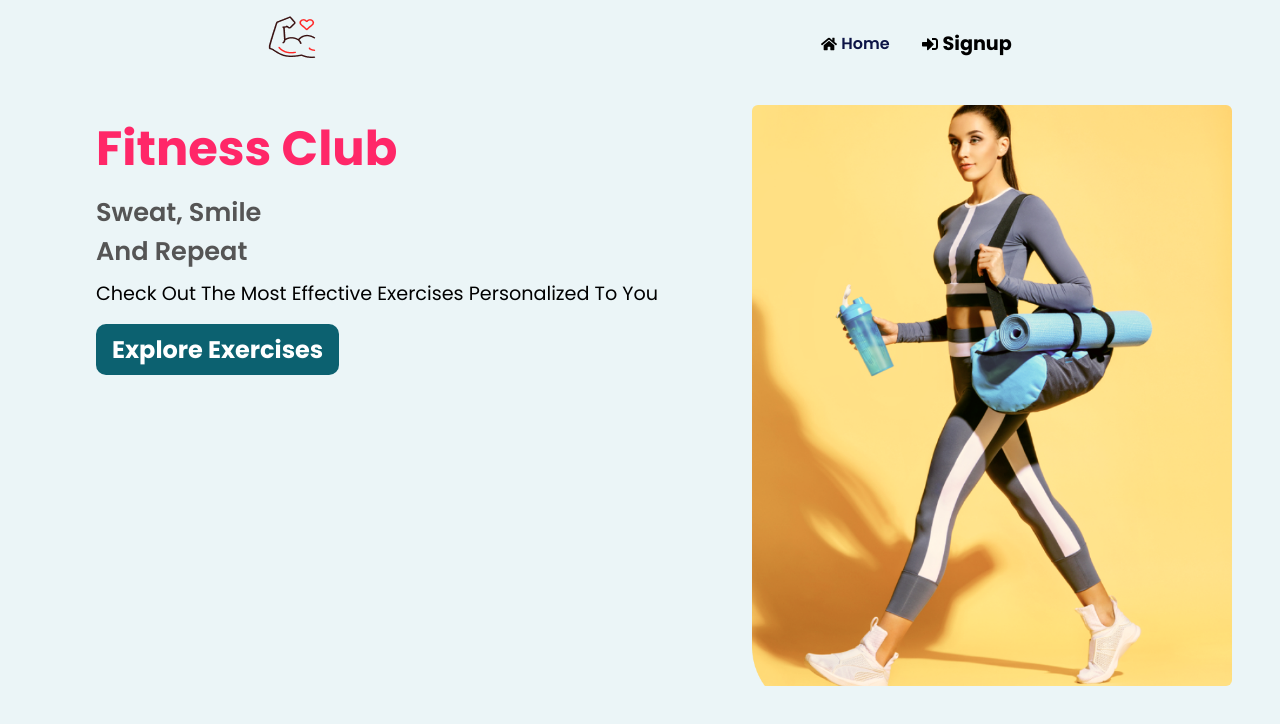
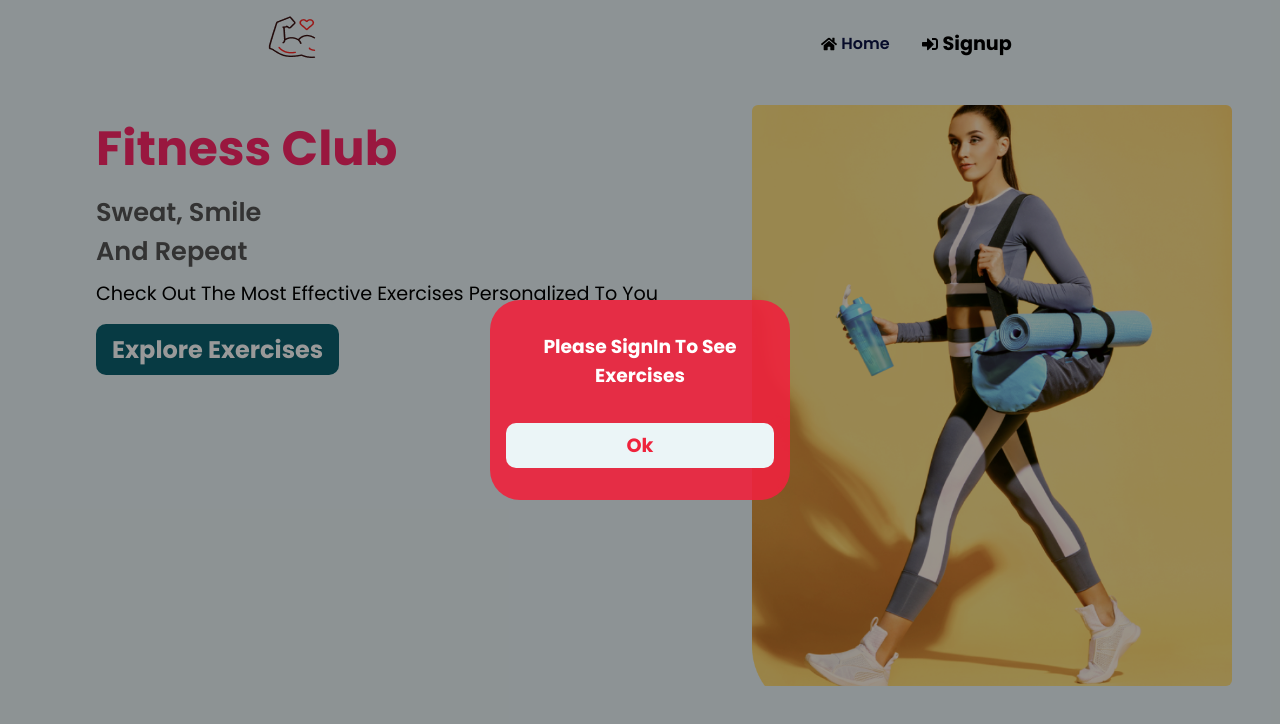
Before and after one commit to prudhvic/fitness_app, a React (Create React App) app: page / in a window 1280 px wide. Both pictures are taken after a click on the button "Explore Exercises". Shown: the top 724 px of the page. Built offline with nearby package versions, Linux system fonts and the light colour scheme; no server answers.

Commit message:
added ovedlay

```diff
--- a/src/App.css
+++ b/src/App.css
@@ -73,6 +73,40 @@ button:is(.detail-back-btn, .main-back-btn):hover {
   top: -15%;
   left: 10%;
 }
+.overlay {
+  height: 100%;
+  width: 100%;
+  display: grid;
+  position: absolute;
+  top: 0;
+  place-content: center;
+  z-index: 9000000000000000;
+  background-color: rgba(0, 0, 0, .4);
+}
+
+.overlay>div {
+  width: 300px;
+  display: flex;
+  text-align: center;
+  justify-content: space-around;
+  padding: 1em;
+  flex-direction: column;
+  height: 200px;
+  background-color: rgba(239, 35, 60, .9);
+  color: white;
+  border-radius: 30px;
+}
+
+.overlay button {
+  background-color: #ebf5f7;
+  border: none;
+  padding: .4em;
+  border-radius: 10px;
+  font-weight: bold;
+  color: #ef233c;
+  font-size: 1.2rem;
+
+}
 
 .lds-ring {
   display: inline-block;
@@ -115,7 +149,17 @@ button:is(.detail-back-btn, .main-back-btn):hover {
   .main-back-btn {
     display: none;
   }
+  .overlay{
+    height: 200vh;
+    display: flex;
+    justify-content: center;
+  }
+  .overlay>div{
+    position: absolute;
+    top: 20%;
+  }
 }
+
 @keyframes fadeIn {
   0% {
     background-color: hsl(200, 20%, 80%);
--- a/src/pages/Exercises.jsx
+++ b/src/pages/Exercises.jsx
@@ -1,4 +1,4 @@
-import React from "react";
+import React, { useState } from "react";
 import { useEffect } from "react";
 import BodyParts from "../components/BodyParts";
 import Exercises from "../components/Exercises";
--- a/src/pages/Home.jsx
+++ b/src/pages/Home.jsx
@@ -1,12 +1,31 @@
-import React from "react";
+import React, { useState } from "react";
 import bannerImg from "../assets/images/banner.png";
 
 import styles from "./Home.module.css";
 import { useNavigate } from "react-router-dom";
+import { useAuth0 } from "@auth0/auth0-react";
 const Home = () => {
   let navigate = useNavigate();
+  let [show, setShow] = useState(false);
+  let { user } = useAuth0();
+  let NavigateToExercises = () => {
+    console.log(user);
+    if (!user) {
+      setShow(true);
+    } else {
+      navigate("/exercises");
+    }
+  };
   return (
     <>
+      {show && (
+        <div className="overlay">
+          <div>
+            <h3>Please signIn to see exercises</h3>
+            <button onClick={() => setShow(false)}>Ok</button>
+          </div>
+        </div>
+      )}
       <main className={styles.main}>
         <section className={styles.heroSection}>
           <div className={styles.heroContent}>
@@ -16,13 +35,7 @@ const Home = () => {
               And Repeat
             </h3>
             <p>Check out the most effective exercises personalized to you</p>
-            <button
-              onClick={() => {
-                navigate("/exercises");
-              }}
-            >
-              Explore Exercises
-            </button>
+            <button onClick={NavigateToExercises}>Explore Exercises</button>
           </div>
           <img className={styles.heroImg} src={bannerImg} alt="banner" />
         </section>
```
